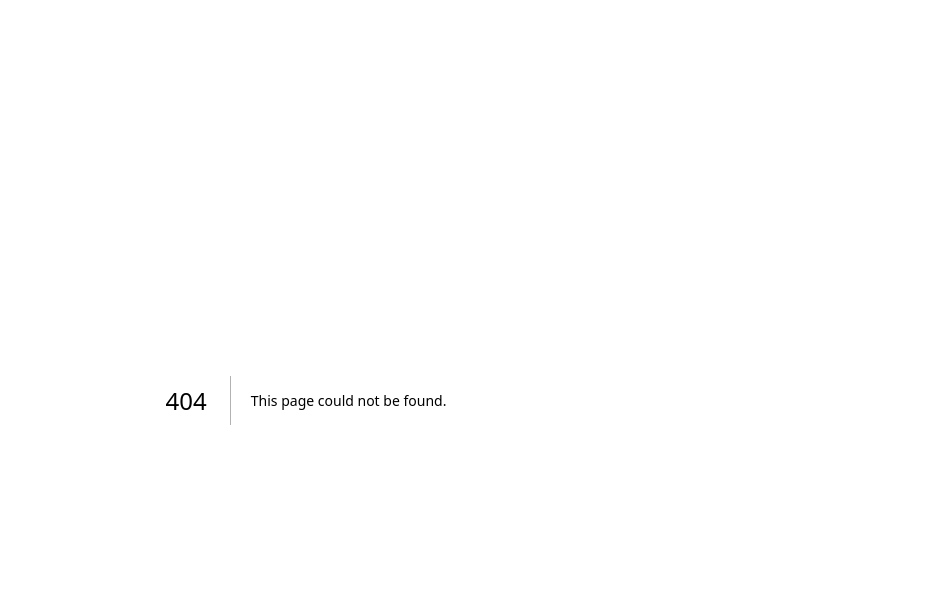
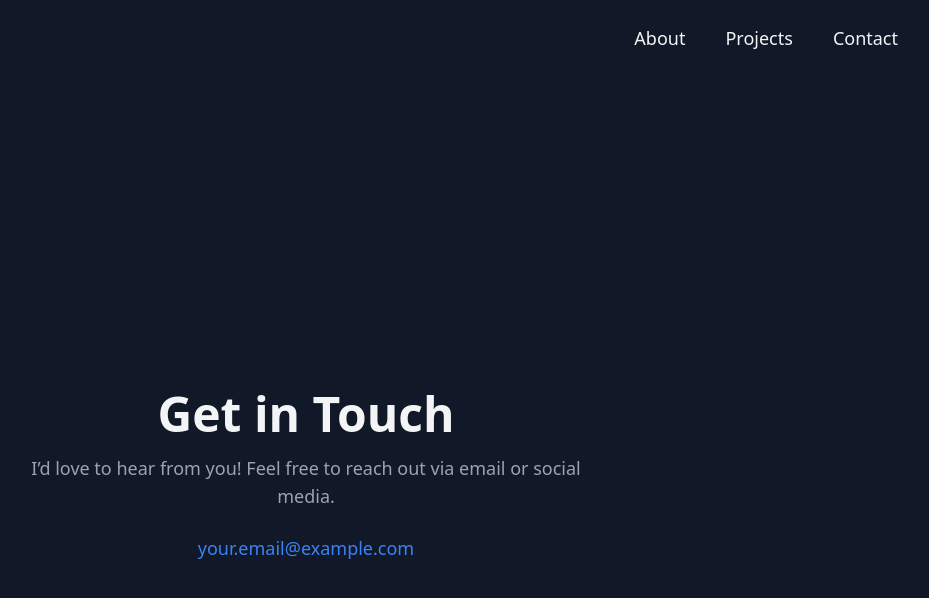
Before and after one commit to karinfdez/nextjs-portfolio, a Next.js app: page /contact in a window 1280 px wide. Before the commit this address had no page. Shown: the top 598 px of the page, without its empty margins (334-1263 px from the left). Built offline with nearby package versions, Linux system fonts and the light colour scheme.

Commit message:
Add new pages

```diff
--- /dev/null
+++ b/app/about/page.js
@@ -0,0 +1,15 @@
+export const metadata = {
+  title: 'About – My Portfolio',
+};
+
+export default function AboutPage() {
+  return (
+    <main className="flex flex-col items-center justify-center min-h-screen px-4 text-center">
+      <h1 className="text-4xl md:text-5xl font-bold mb-4">About Me</h1>
+      <p className="max-w-xl text-lg text-gray-400">
+        Hi! I’m Karin, a software engineer passionate about crafting delightful digital experiences.
+        This is a placeholder about page – feel free to replace this text with your story, skills and interests.
+      </p>
+    </main>
+  );
+}
--- /dev/null
+++ b/app/contact/page.js
@@ -0,0 +1,17 @@
+export const metadata = {
+  title: 'Contact – My Portfolio',
+};
+
+export default function ContactPage() {
+  return (
+    <main className="flex flex-col items-center justify-center min-h-screen px-4 text-center">
+      <h1 className="text-4xl md:text-5xl font-bold mb-4">Get in Touch</h1>
+      <p className="max-w-xl text-lg text-gray-400 mb-6">
+        I’d love to hear from you! Feel free to reach out via email or social media.
+      </p>
+      <a href="mailto:your.email@example.com" className="text-blue-500 hover:underline text-lg">
+        your.email@example.com
+      </a>
+    </main>
+  );
+}
--- a/app/layout.js
+++ b/app/layout.js
@@ -1,4 +1,5 @@
 import "./globals.css";
+import Link from "next/link";
 
 export const metadata = {
   title: "My Portfolio",
@@ -8,7 +9,16 @@ export const metadata = {
 export default function RootLayout({ children }) {
   return (
     <html lang="en">
-      <body className="min-h-full antialiased flex flex-col">{children}</body>
+      <body className="min-h-full antialiased flex flex-col">
+        <header className="w-full flex justify-center md:justify-end py-6 px-4 md:pr-12 text-lg">
+          <nav className="space-x-10">
+            <Link href="/about" className="hover:text-orange-400 transition-colors">About</Link>
+            <Link href="/projects" className="hover:text-orange-400 transition-colors">Projects</Link>
+            <Link href="/contact" className="hover:text-orange-400 transition-colors">Contact</Link>
+          </nav>
+        </header>
+        {children}
+      </body>
     </html>
   );
 }
--- a/app/page.js
+++ b/app/page.js
@@ -9,7 +9,7 @@ import Link from "next/link";
 
 export default function Home() {
   return (
-    <main className="flex flex-col items-center justify-center min-h-screen text-center px-4">
+    <main className="flex-1 flex flex-col items-center justify-center text-center px-4">
       <div className="max-w-2xl mx-auto">
         <FlipImage
           src={karin}
--- /dev/null
+++ b/app/projects/page.js
@@ -0,0 +1,14 @@
+export const metadata = {
+  title: 'Projects – My Portfolio',
+};
+
+export default function ProjectsPage() {
+  return (
+    <main className="flex flex-col items-center justify-center min-h-screen px-4 text-center">
+      <h1 className="text-4xl md:text-5xl font-bold mb-4">Projects</h1>
+      <p className="max-w-xl text-lg text-gray-400">
+        This page will showcase my work. Check back soon for a curated list of projects!
+      </p>
+    </main>
+  );
+}
--- a/components/FlipImage.js
+++ b/components/FlipImage.js
@@ -75,7 +75,7 @@ export default function FlipImage({ src, backImages = [], autoSequence = [], siz
           });
         }}
       >
-        <div className="flip-card-front rounded-full overflow-hidden">
+        <div className="flip-card-front rounded-full overflow-hidden cursor-pointer">
           <Image
             src={src}
             width={width}
```
